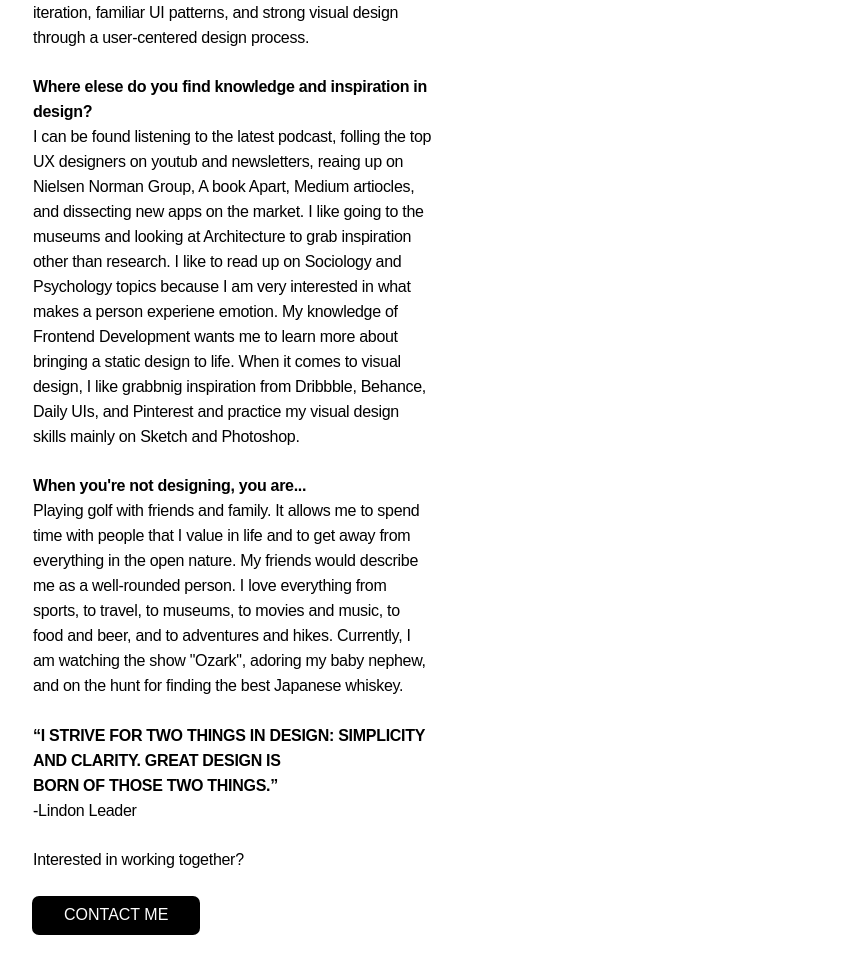
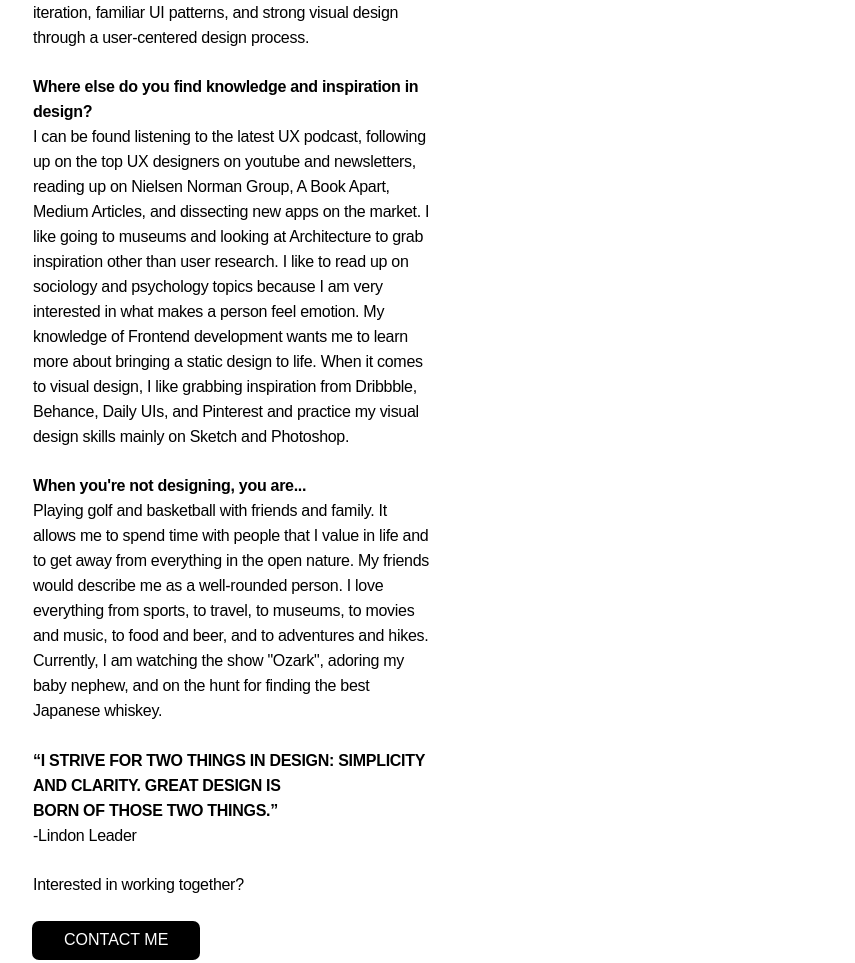
Before and after one commit to EdLim84/Portfolio, a plain HTML site: page about.html in a window 1280 px wide. Shown: the part 1096-2059 px from the top of the page, without its empty margins (242-1097 px from the left). Drawn offline with Linux system fonts and the light colour scheme; a web font is replaced by a local one.

Commit message:
about update

```diff
--- a/about.html
+++ b/about.html
@@ -102,12 +102,12 @@
 
 
 
-<p><strong>Where elese do you find knowledge and inspiration in design?</strong><br>
-I can be found listening to the latest podcast, folling the top UX designers on youtub and newsletters, reaing up on Nielsen Norman Group, A book Apart, Medium artiocles, and dissecting new apps on the market. I like going to the museums and looking at Architecture to grab inspiration other than research. I like to read up on Sociology and Psychology topics because I am very interested in what makes a person experiene emotion. My knowledge of Frontend Development wants me to learn more about bringing a static design to life. When it comes to visual design, I like grabbnig inspiration from Dribbble, Behance, Daily UIs, and Pinterest and practice my visual design skills mainly on Sketch and Photoshop.</p>
+<p><strong>Where else do you find knowledge and inspiration in design?</strong><br>
+I can be found listening to the latest UX podcast, following up on the top UX designers on youtube and newsletters, reading up on Nielsen Norman Group, A Book Apart, Medium Articles, and dissecting new apps on the market. I like going to museums and looking at Architecture to grab inspiration other than user research. I like to read up on sociology and psychology topics because I am very interested in what makes a person feel emotion. My knowledge of Frontend development wants me to learn more about bringing a static design to life. When it comes to visual design, I like grabbing inspiration from Dribbble, Behance, Daily UIs, and Pinterest and practice my visual design skills mainly on Sketch and Photoshop. </p>
 
 
 <p><strong>When you're not designing, you are...</strong><br>
-Playing golf with friends and family. It allows me to spend time with people that I value in life and to get away from everything in the open nature. My friends would describe me as a well-rounded person. I love everything from sports, to travel, to museums, to movies and music, to food and beer, and to adventures and hikes. Currently, I am watching the show "Ozark", adoring my baby nephew, and on the hunt for finding the best Japanese whiskey.
+Playing golf and basketball with friends and family. It allows me to spend time with people that I value in life and to get away from everything in the open nature. My friends would describe me as a well-rounded person. I love everything from sports, to travel, to museums, to movies and music, to food and beer, and to adventures and hikes. Currently, I am watching the show "Ozark", adoring my baby nephew, and on the hunt for finding the best Japanese whiskey.
 <br>
     <br>
     <strong>“I STRIVE FOR TWO THINGS IN DESIGN: SIMPLICITY AND CLARITY.
```
